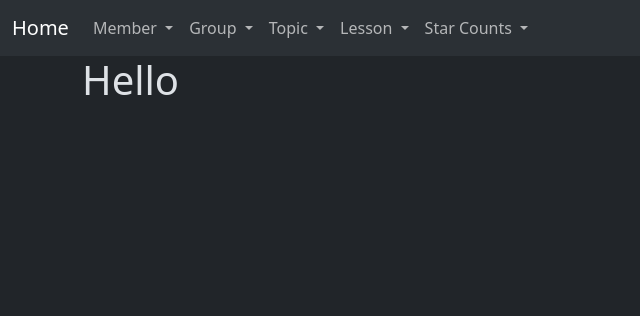
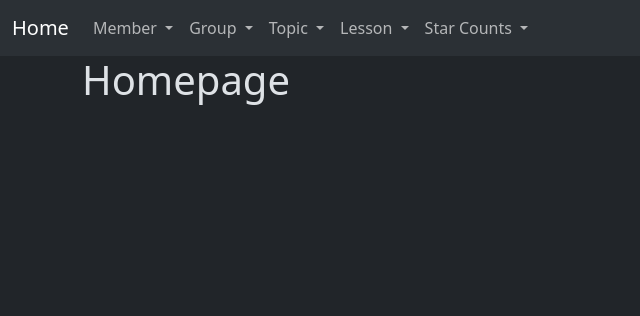
Before and after one commit to Nechitosik228/Stars_bot, a Python web app: template frontend/templates/index.html in a window 1280 px wide. Shown: the top 316 px of the page, without its empty margins (0-640 px from the left). Run offline with Jinja, Linux system fonts and the light colour scheme; the template is opened without the code that fills it, so the values that code supplies are empty.

Commit message:
PROJECT READY!!!!!!

```diff
--- a/frontend/templates/index.html
+++ b/frontend/templates/index.html
@@ -3,5 +3,5 @@
 {% extends 'helpers/base.html' %}
 
 {% block content %}
-    <h1>Hello</h1>
+    <h1>Homepage</h1>
 {% endblock %}
```
